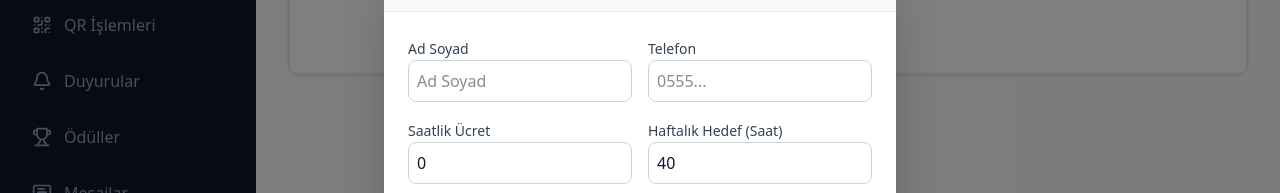
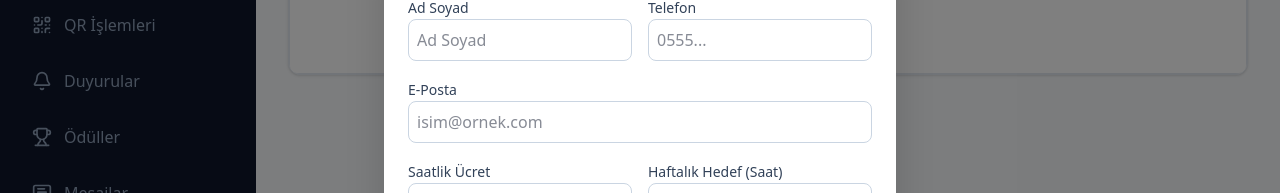
Before and after one commit to HamdullahAltun/personel-takip, a Next.js app: page /admin/employees in a window 1280 px wide. Both pictures are taken after a click on the button "Yeni Personel". Shown: the part 244-437 px from the top of the page. Built offline with nearby package versions, Linux system fonts and the light colour scheme; no server answers; the database is empty.

Commit message:
Add Email input to Employee Modal

```diff
--- a/src/components/admin/EmployeeTable.tsx
+++ b/src/components/admin/EmployeeTable.tsx
@@ -184,6 +184,10 @@ function EmployeeModal({ employee, onClose, onSuccess }: { employee: User | null
                             <input name="phone" defaultValue={employee?.phone} required className="w-full border border-slate-300 rounded-lg p-2 focus:ring-2 focus:ring-blue-500 outline-none" placeholder="0555..." />
                         </div>
                     </div>
+                    <div className="space-y-1">
+                        <label className="text-sm font-medium text-slate-700">E-Posta</label>
+                        <input name="email" type="email" defaultValue={employee?.email || ''} className="w-full border border-slate-300 rounded-lg p-2 focus:ring-2 focus:ring-blue-500 outline-none" placeholder="isim@ornek.com" />
+                    </div>
 
                     <div className="grid grid-cols-1 sm:grid-cols-2 gap-4">
                         <div className="space-y-1">
```
